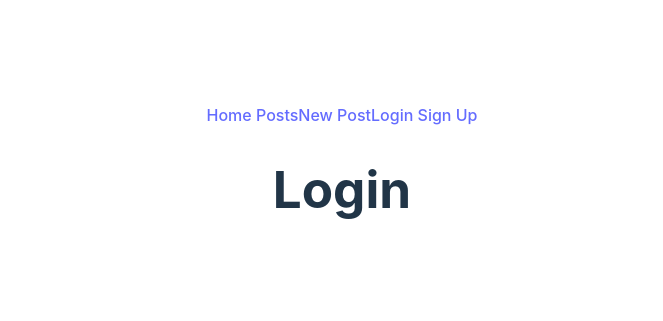
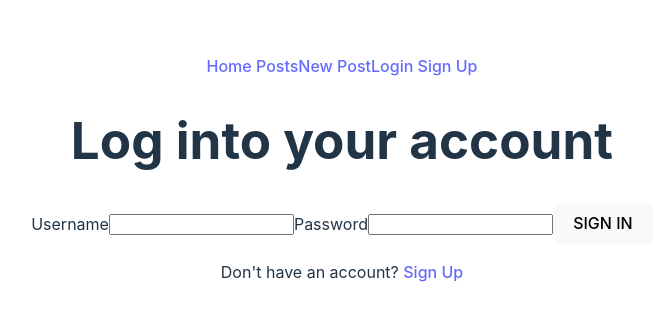
Before and after one commit to YjHong12/Block30, a React (Vite) app in the folder project/: page /login in a window 1280 px wide. Shown: the part 223-544 px from the top of the page, without its empty margins (298-961 px from the left). Built offline with nearby package versions, Linux system fonts and the light colour scheme.

Commit message:
working login page, accepts username and password

```diff
--- a/project/src/components/Login.jsx
+++ b/project/src/components/Login.jsx
@@ -1,8 +1,42 @@
+import React, { useState } from "react";
+import { Link, useNavigate } from "react-router-dom";
+
 export default function Login() {
+    const [username, setUsername] = useState("");
+    const [password, setPassword] = useState("");
+
+    const handleSubmit = (event) => {
+        event.preventDefault();
+        console.log({ username, password });
+        setUsername("");
+        setPassword("");
+    };
 
     return (
         <div className="login">
-            <h1>Login</h1>
+            <h1>Log into your account</h1>
+            <form className="loginForm" onSubmit={handleSubmit}>
+                <label>Username</label>
+                <input
+                    type="text"
+                    name="username"
+                    id="username"
+                    value={username}
+                    onChange={(event) => setUsername(event.target.value)}
+                />
+                <label>Password</label>
+                <input
+                    type="text"
+                    name="password"
+                    id="password"
+                    value={password}
+                    onChange={(event) => setPassword(event.target.value)}
+                />
+                <button className="loginButton">SIGN IN</button>
+                <p>
+                    Don't have an account? <Link to='/signup'>Sign Up</Link>
+                </p>
+            </form>
         </div>
     )
 }
```
Also changed, not shown: 1 other file (tests, documents, lock files or other folders).
